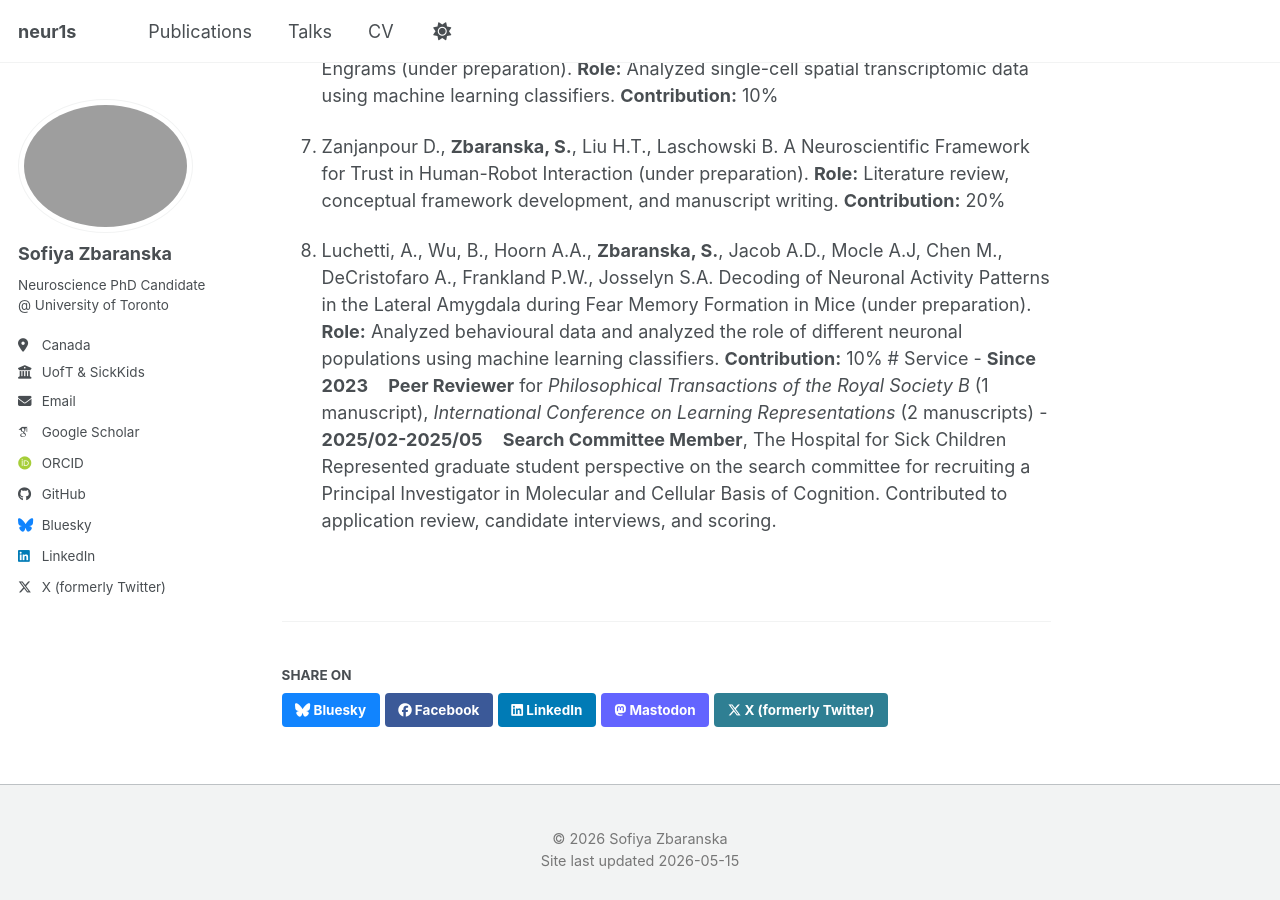
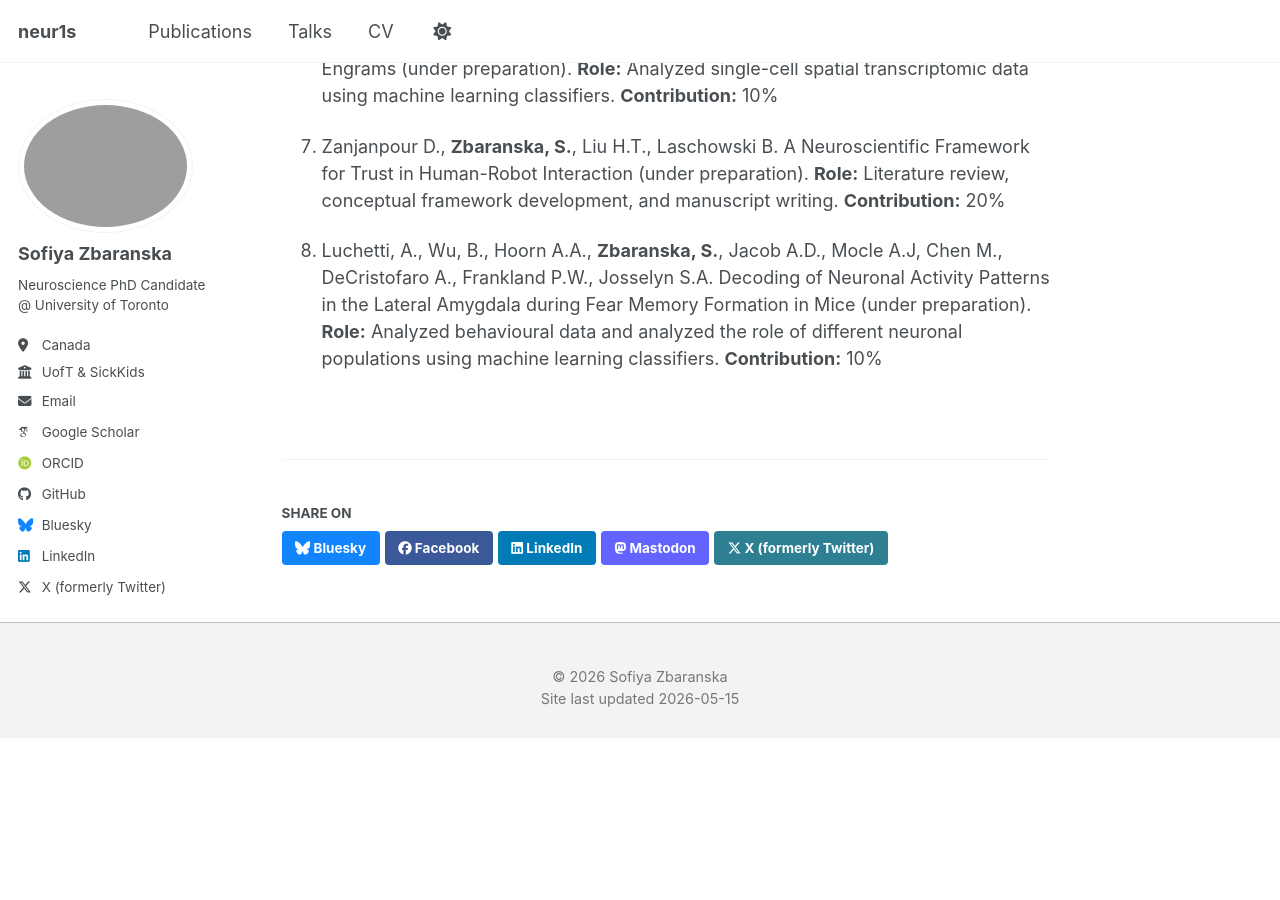
Before and after one commit to neur1s/neur1s.github.io, a Jekyll site: the page built from _publications/peer_reviewed_list.md, in a window 1280 px wide and 900 px high, scrolled down 1058 px. Built offline with Jekyll 4.4.1, drawn with Linux system fonts in a browser that asks for light colours; some web fonts are replaced; a script bundle is joined from its source files by our own code; library files that are not in the unit come from our copies; after the commit the page ends 1796 px from its top, so only the background shows below that.

Commit message:
update publication list

```diff
--- a/_publications/peer_reviewed_list.md
+++ b/_publications/peer_reviewed_list.md
@@ -36,4 +36,4 @@ manuscript writing. **Contribution:** 20%
 
 5.  Luchetti, A., Wu, B., Hoorn A.A., **Zbaranska, S.**, Jacob A.D., Mocle A.J, Chen M., DeCristofaro A., Frankland P.W., Josselyn S.A. Decoding of Neuronal Activity Patterns in the Lateral Amygdala during Fear Memory Formation in Mice (under preparation).
 **Role:** Analyzed behavioural data and analyzed the role of different neuronal populations using machine learning classifiers.
-**Contribution:** 10% # Service -   **Since 2023**&nbsp;&nbsp;&nbsp; **Peer Reviewer** for *Philosophical Transactions of the Royal Society B* (1 manuscript), *International Conference on Learning Representations* (2 manuscripts) -   **2025/02-2025/05**&nbsp;&nbsp;&nbsp; **Search Committee Member**, The Hospital for Sick Children Represented graduate student perspective on the search committee for recruiting a Principal Investigator in Molecular and Cellular Basis of Cognition. Contributed to application review, candidate interviews, and scoring.
+**Contribution:** 10%
```
